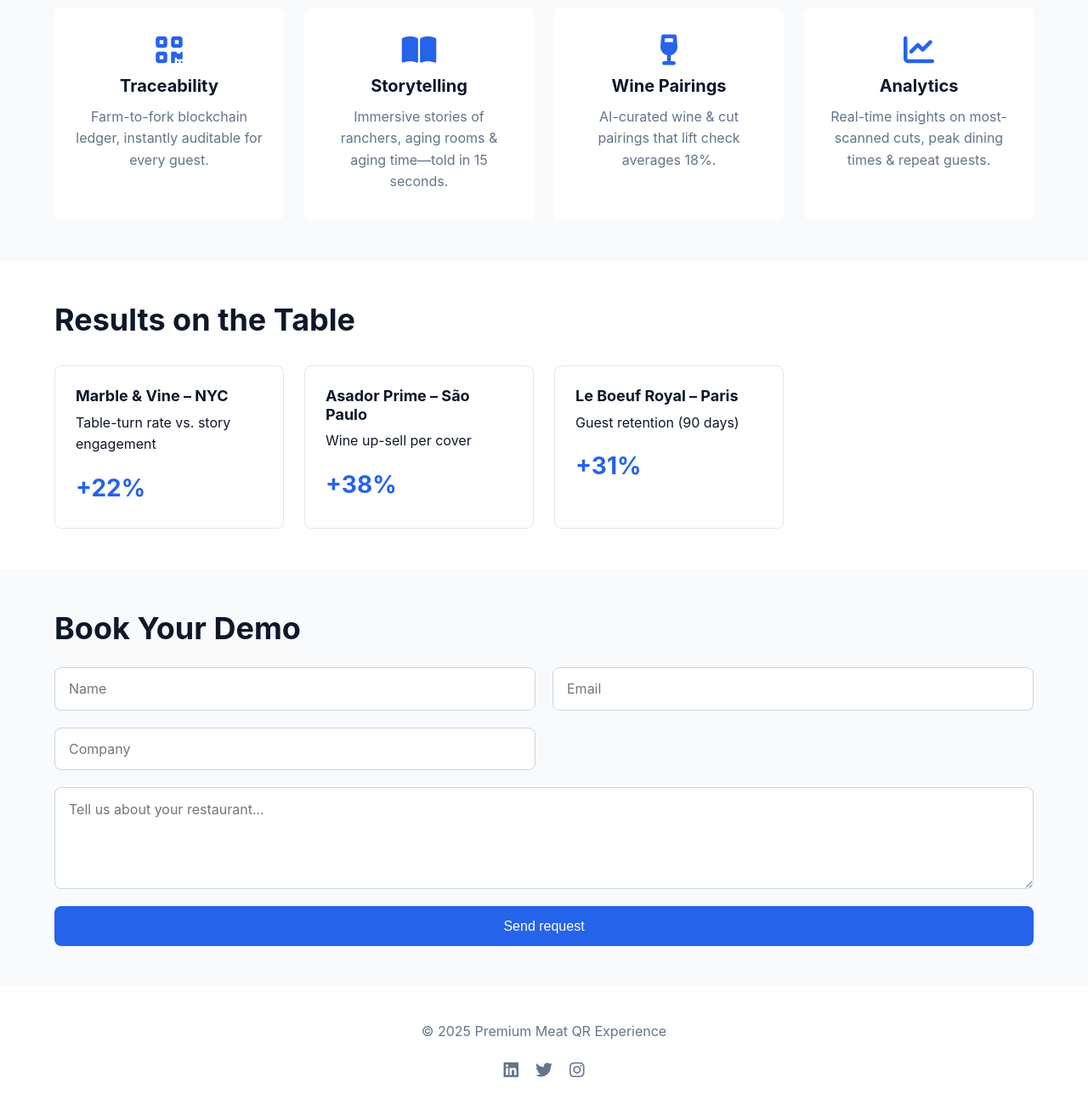
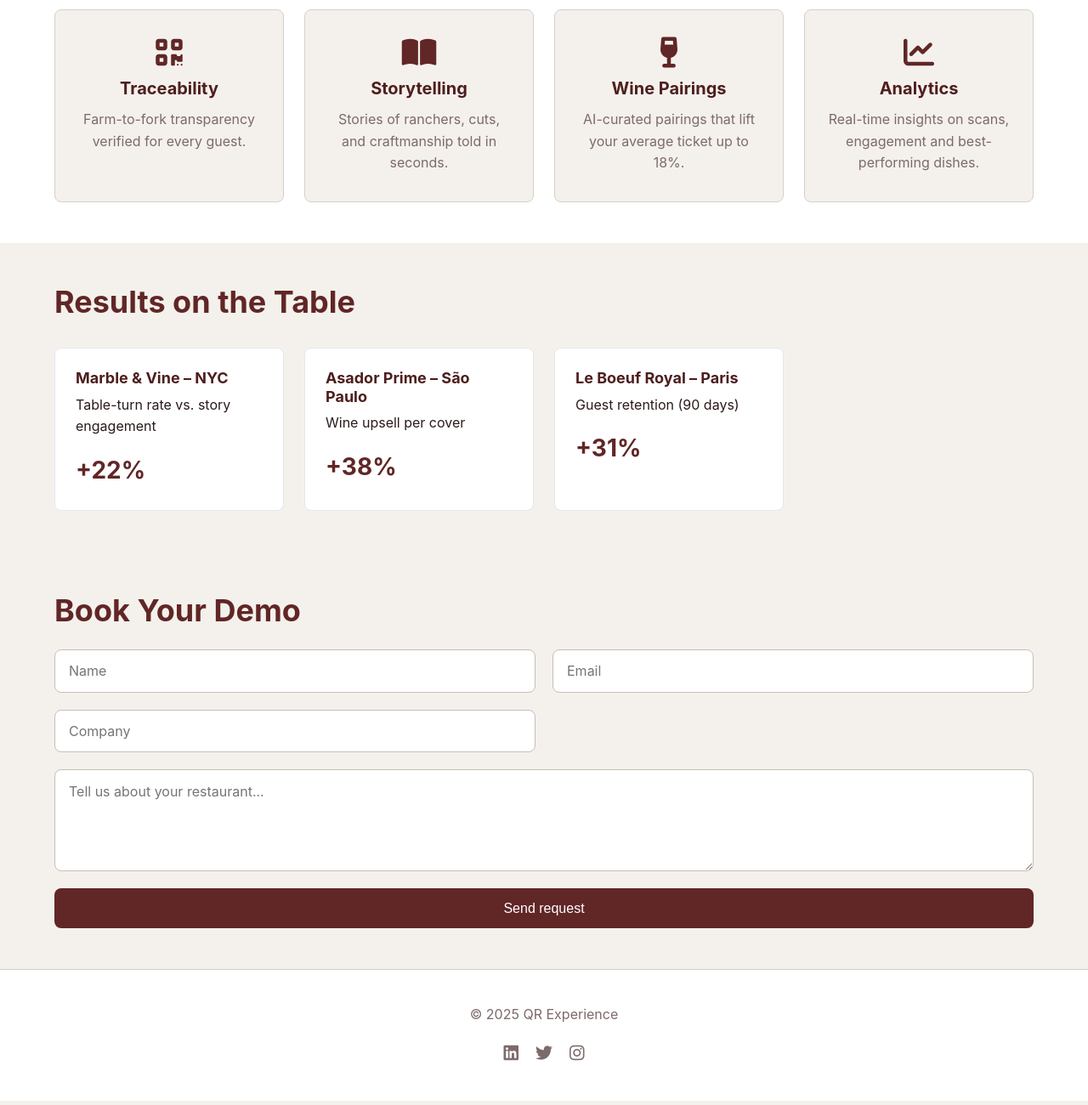
Before and after one commit to PremiumMeatQRexperience/Premium-Meat-QR, a plain HTML site: page index.html in a window 1280 px wide. Shown: the part 600-1900 px from the top of the page at 85% size. Drawn offline with Linux system fonts and the light colour scheme.

Commit message:
Update index.html

```diff
--- a/index.html
+++ b/index.html
@@ -2,89 +2,200 @@
 <html lang="en">
 <head>
   <meta charset="UTF-8">
-  <title>Premium Meat QR Experience – Elevate Every Steakhouse</title>
+  <title>QR Experience – Every Cut Has a Story</title>
   <meta name="viewport" content="width=device-width, initial-scale=1">
   <link rel="stylesheet" href="https://cdnjs.cloudflare.com/ajax/libs/font-awesome/6.5.0/css/all.min.css">
   <style>
     :root {
-      --primary: #2563eb;
-      --primary-dark: #1d4ed8;
-      --bg: #f8fafc;
-      --text: #0f172a;
-      --muted: #64748b;
-      --white: #ffffff;
+      --primary: #612626;        /* Dark wine */
+      --primary-dark: #4E1E1E;   /* Hover tone */
+      --bg: #F4F1EC;             /* Soft beige background */
+      --text: #2B1A1A;           /* Deep brown text */
+      --muted: #7D6A6A;          /* Muted subtitles */
+      --white: #FFFFFF;
       --radius: 8px;
       --transition: .25s ease-in-out;
     }
+
     * { box-sizing: border-box; margin: 0; padding: 0; }
-    body { font-family: -apple-system, BlinkMacSystemFont, "Segoe UI", Roboto, Helvetica, Arial, sans-serif; color: var(--text); background: var(--white); line-height: 1.6; }
+    body {
+      font-family: -apple-system, BlinkMacSystemFont, "Segoe UI", Roboto, Helvetica, Arial, sans-serif;
+      color: var(--text);
+      background: var(--bg);
+      line-height: 1.6;
+    }
+
     img { max-width: 100%; display: block; }
     a { text-decoration: none; color: inherit; }
+
     h1, h2, h3 { font-weight: 700; line-height: 1.2; }
-    h1 { font-size: clamp(2rem, 5vw, 3.25rem); }
-    h2 { font-size: clamp(1.5rem, 4vw, 2.25rem); margin-bottom: 1rem; }
+    h1 { font-size: clamp(2rem, 5vw, 3.25rem); color: var(--primary); }
+    h2 { font-size: clamp(1.5rem, 4vw, 2.25rem); margin-bottom: 1rem; color: var(--primary); }
     p { font-size: 1rem; }
-    .btn { display: inline-block; background: var(--primary); color: var(--white); padding: .9rem 1.8rem; border-radius: var(--radius); transition: var(--transition); border: none; cursor: pointer; font-size: 1rem; min-height: 44px; }
+
+    .btn {
+      display: inline-block;
+      background: var(--primary);
+      color: var(--white);
+      padding: .9rem 1.8rem;
+      border-radius: var(--radius);
+      transition: var(--transition);
+      border: none;
+      cursor: pointer;
+      font-size: 1rem;
+      min-height: 44px;
+    }
     .btn:hover { background: var(--primary-dark); }
+
     .container { width: 90%; max-width: 1200px; margin: 0 auto; }
 
     /* Hero */
-    .hero { display: flex; flex-direction: column; gap: 2rem; padding: 4rem 0 3rem; }
+    .hero {
+      display: flex;
+      flex-direction: column;
+      gap: 2rem;
+      padding: 4rem 0 3rem;
+    }
     .hero__text { display: flex; flex-direction: column; gap: 1rem; }
     .hero__text p { color: var(--muted); font-size: 1.125rem; }
-    .hero__img { border-radius: var(--radius); overflow: hidden; }
+    .hero__img {
+      border-radius: var(--radius);
+      overflow: hidden;
+      border: 4px solid var(--primary);
+    }
 
     /* Services */
-    .services { padding: 3rem 0; background: var(--bg); }
-    .services__grid { display: grid; gap: 1.5rem; margin-top: 2rem; }
-    .service-card { background: var(--white); border-radius: var(--radius); padding: 2rem 1.5rem; text-align: center; display: flex; flex-direction: column; gap: .75rem; transition: var(--transition); }
-    .service-card:hover { transform: translateY(-4px); box-shadow: 0 10px 20px rgba(0, 0, 0, .06); }
-    .service-card i { font-size: 2.25rem; color: var(--primary); }
-    .service-card h3 { font-size: 1.25rem; }
+    .services {
+      padding: 3rem 0;
+      background: var(--white);
+    }
+    .services__grid {
+      display: grid;
+      gap: 1.5rem;
+      margin-top: 2rem;
+    }
+    .service-card {
+      background: var(--bg);
+      border-radius: var(--radius);
+      padding: 2rem 1.5rem;
+      text-align: center;
+      display: flex;
+      flex-direction: column;
+      gap: .75rem;
+      transition: var(--transition);
+      border: 1px solid #d6cfc9;
+    }
+    .service-card:hover {
+      transform: translateY(-4px);
+      box-shadow: 0 10px 20px rgba(0, 0, 0, .08);
+    }
+    .service-card i {
+      font-size: 2.25rem;
+      color: var(--primary);
+    }
+    .service-card h3 { font-size: 1.25rem; color: var(--primary-dark); }
     .service-card p { color: var(--muted); }
 
     /* Cases */
-    .cases { padding: 3rem 0; }
-    .cases__grid { display: grid; gap: 1.5rem; margin-top: 2rem; }
-    .case-card { background: var(--white); border: 1px solid #e2e8f0; border-radius: var(--radius); padding: 1.5rem; display: flex; flex-direction: column; gap: .5rem; }
-    .case-card h3 { font-size: 1.125rem; }
-    .case-card .metric { font-size: 1.75rem; font-weight: 700; color: var(--primary); margin-top: .5rem; }
+    .cases {
+      padding: 3rem 0;
+    }
+    .cases__grid {
+      display: grid;
+      gap: 1.5rem;
+      margin-top: 2rem;
+    }
+    .case-card {
+      background: var(--white);
+      border: 1px solid #e2e8f0;
+      border-radius: var(--radius);
+      padding: 1.5rem;
+      display: flex;
+      flex-direction: column;
+      gap: .5rem;
+    }
+    .case-card h3 { font-size: 1.125rem; color: var(--primary-dark); }
+    .case-card .metric {
+      font-size: 1.75rem;
+      font-weight: 700;
+      color: var(--primary);
+      margin-top: .5rem;
+    }
 
     /* Contact */
-    .contact { background: var(--bg); padding: 3rem 0; }
-    .contact form { display: flex; flex-direction: column; gap: 1rem; margin-top: 1.5rem; }
-    .contact input, .contact textarea { width: 100%; padding: .9rem 1rem; border: 1px solid #cbd5e1; border-radius: var(--radius); font-size: 1rem; font-family: inherit; }
+    .contact {
+      background: var(--bg);
+      padding: 3rem 0;
+    }
+    .contact form {
+      display: flex;
+      flex-direction: column;
+      gap: 1rem;
+      margin-top: 1.5rem;
+    }
+    .contact input, .contact textarea {
+      width: 100%;
+      padding: .9rem 1rem;
+      border: 1px solid #c9bdb8;
+      border-radius: var(--radius);
+      font-size: 1rem;
+      font-family: inherit;
+      background: var(--white);
+    }
     .contact textarea { resize: vertical; min-height: 120px; }
 
     /* Footer */
-    footer { padding: 2.5rem 0; text-align: center; color: var(--muted); }
-    footer .socials { display: flex; justify-content: center; gap: 1.25rem; margin-top: 1rem; }
-    footer .socials a { font-size: 1.25rem; transition: var(--transition); }
+    footer {
+      padding: 2.5rem 0;
+      text-align: center;
+      color: var(--muted);
+      background: var(--white);
+      border-top: 1px solid #d6cfc9;
+    }
+    footer .socials {
+      display: flex;
+      justify-content: center;
+      gap: 1.25rem;
+      margin-top: 1rem;
+    }
+    footer .socials a {
+      font-size: 1.25rem;
+      transition: var(--transition);
+    }
     footer .socials a:hover { color: var(--primary); }
 
     /* Responsive */
     @media (min-width: 768px) {
-      .hero { flex-direction: row; align-items: center; justify-content: space-between; }
+      .hero {
+        flex-direction: row;
+        align-items: center;
+        justify-content: space-between;
+      }
       .hero__text, .hero__img { flex: 1 1 48%; }
       .services__grid, .cases__grid { grid-template-columns: repeat(2, 1fr); }
     }
     @media (min-width: 1024px) {
       .services__grid, .cases__grid { grid-template-columns: repeat(4, 1fr); }
-      .contact form { display: grid; grid-template-columns: 1fr 1fr; gap: 1.25rem; }
+      .contact form {
+        display: grid;
+        grid-template-columns: 1fr 1fr;
+        gap: 1.25rem;
+      }
       .contact form textarea, .contact form button { grid-column: 1 / -1; }
     }
   </style>
 </head>
+
 <body>
   <!-- Hero -->
   <section class="hero container">
     <div class="hero__text">
       <h1>Certify Every Cut. Elevate Every Experience.</h1>
-      <p>Premium Meat QR Experience brings luxury diners the provenance, story, and perfect wine match—via a single elegant scan.</p>
+      <p>QR Experience brings premium diners the story, provenance, and perfect wine match—via a single elegant scan.</p>
       <a href="#demo" class="btn">Book a demo</a>
     </div>
     <div class="hero__img">
-      <img src="https://placehold.co/600x400/2563eb/ffffff?text=Luxury+Steak" alt="Premium steak visual">
+      <img src="https://placehold.co/600x400/612626/ffffff?text=Luxury+Steak" alt="Premium steak visual">
     </div>
   </section>
 
@@ -96,22 +207,22 @@
         <article class="service-card">
           <i class="fa-solid fa-qrcode"></i>
           <h3>Traceability</h3>
-          <p>Farm-to-fork blockchain ledger, instantly auditable for every guest.</p>
+          <p>Farm-to-fork transparency verified for every guest.</p>
         </article>
         <article class="service-card">
           <i class="fa-solid fa-book-open"></i>
           <h3>Storytelling</h3>
-          <p>Immersive stories of ranchers, aging rooms &amp; aging time—told in 15 seconds.</p>
+          <p>Stories of ranchers, cuts, and craftmanship told in seconds.</p>
         </article>
         <article class="service-card">
           <i class="fa-solid fa-wine-glass"></i>
           <h3>Wine Pairings</h3>
-          <p>AI-curated wine &amp; cut pairings that lift check averages 18%.</p>
+          <p>AI-curated pairings that lift your average ticket up to 18%.</p>
         </article>
         <article class="service-card">
           <i class="fa-solid fa-chart-line"></i>
           <h3>Analytics</h3>
-          <p>Real-time insights on most-scanned cuts, peak dining times &amp; repeat guests.</p>
+          <p>Real-time insights on scans, engagement and best-performing dishes.</p>
         </article>
       </div>
     </div>
@@ -128,7 +239,7 @@
       </article>
       <article class="case-card">
         <h3>Asador Prime – São Paulo</h3>
-        <p>Wine up-sell per cover</p>
+        <p>Wine upsell per cover</p>
         <div class="metric">+38%</div>
       </article>
       <article class="case-card">
@@ -156,7 +267,7 @@
   <!-- Footer -->
   <footer>
     <div class="container">
-      <p>&copy; <span id="year"></span> Premium Meat QR Experience</p>
+      <p>&copy; <span id="year"></span> QR Experience</p>
       <div class="socials">
         <a href="#" aria-label="LinkedIn"><i class="fa-brands fa-linkedin"></i></a>
         <a href="#" aria-label="Twitter"><i class="fa-brands fa-twitter"></i></a>
```
